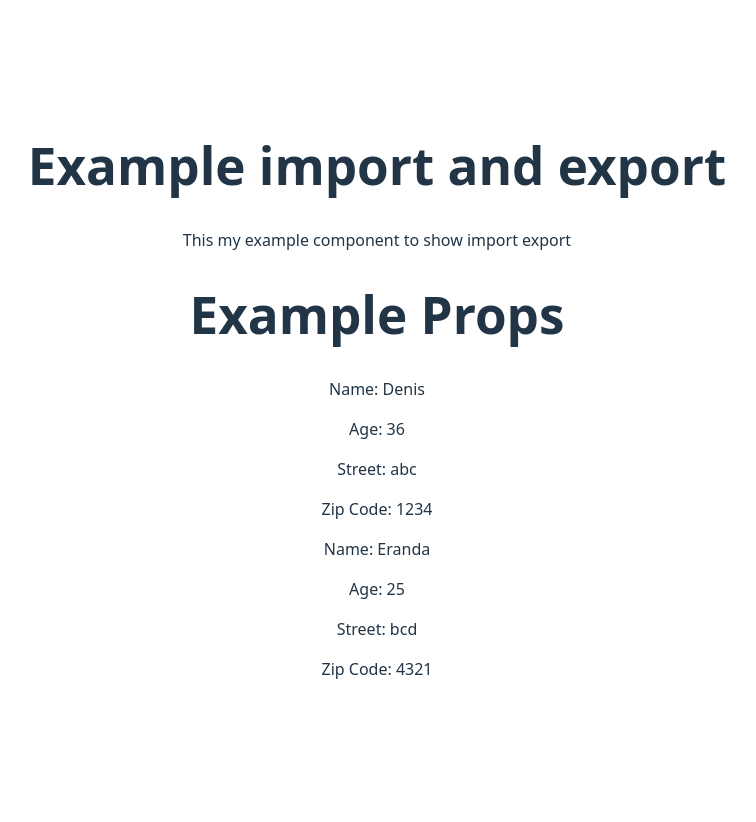
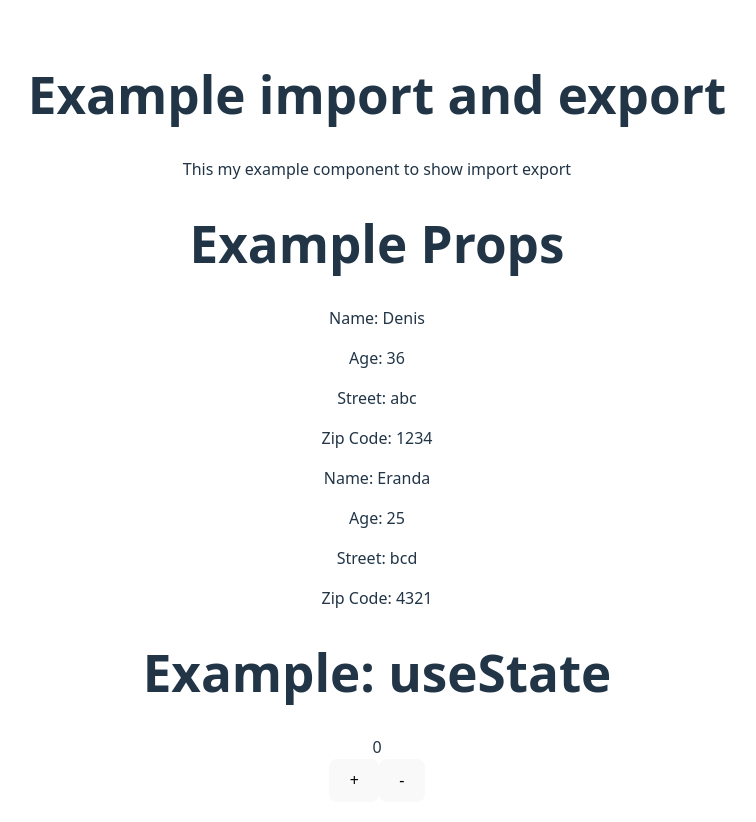
Before and after one commit to denis-1989/react-components-props-state-example, a React (Vite) app: page / in a window 1280 px wide. Shown: the top 822 px of the page, without its empty margins (263-1019 px from the left). Before the commit the page ends 800 px from the top, so only its background shows below. Built offline with nearby package versions, Linux system fonts and the light colour scheme.

Commit message:
Add counter example using React useState

```diff
--- a/src/App.jsx
+++ b/src/App.jsx
@@ -1,6 +1,7 @@
 import './App.css';
 import ExampleComponents from './ExampleComponents';
 import ExampleProps from './ExampleProps';
+import ExampleStateCounter from './ExampleStateCounter';
 
 export default function App() {
   return (
@@ -18,6 +19,8 @@
         age={25}
         address={{ street: 'bcd', zipcode: '4321' }}
       />
+      <h1>Example: useState</h1>
+      <ExampleStateCounter />
     </div>
   );
 }
--- /dev/null
+++ b/src/ExampleStateCounter.jsx
@@ -0,0 +1,12 @@
+import { useState } from 'react';
+
+export default function ExampleStateCounter() {
+  const [count, setCount] = useState(0);
+  return (
+    <div>
+      <div>{count}</div>
+      <button onClick={() => setCount(count + 1)}>+</button>
+      <button onClick={() => setCount(count - 1)}>-</button>
+    </div>
+  );
+}
```
Also changed, not shown: src/ExampleStateEmail.jsx (added).
